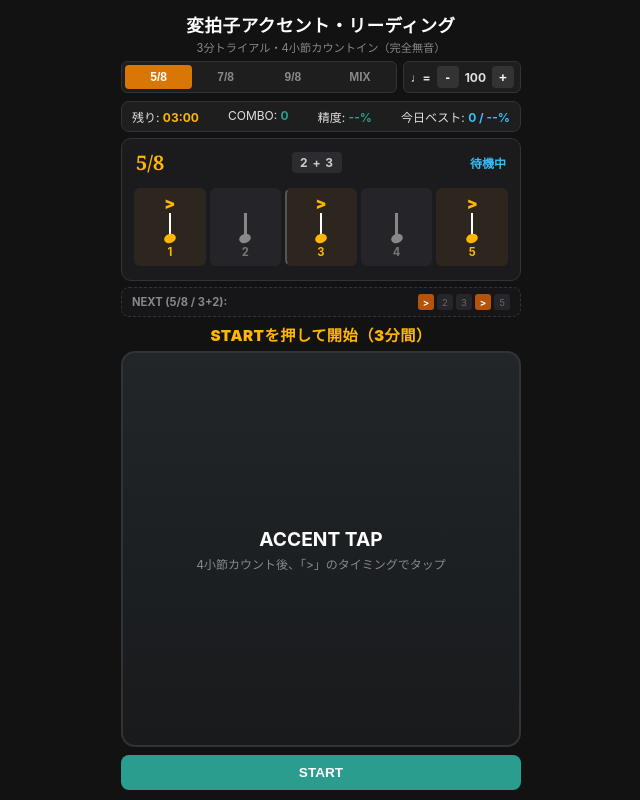
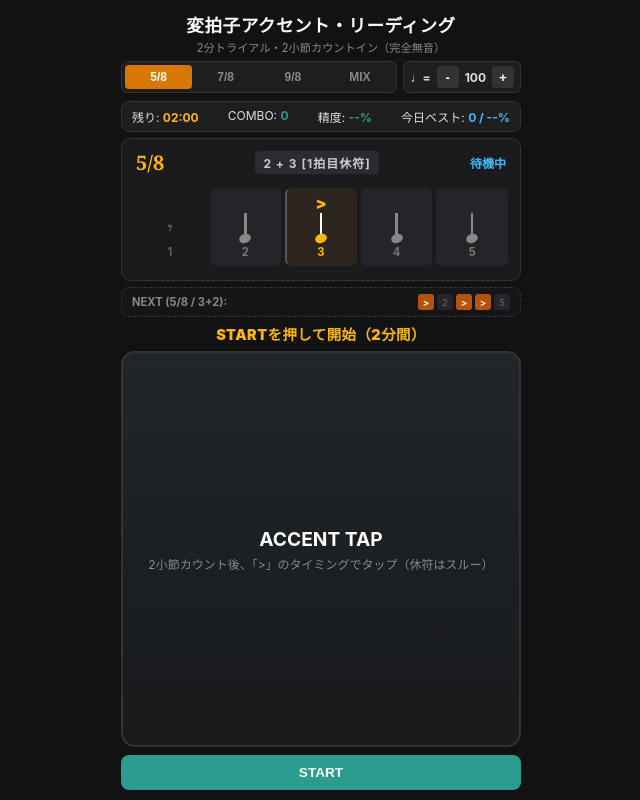
Before and after one commit to seemoreglass6013-cpu/odd-meter, a plain HTML site: page index.html in a window 1280 px wide. Shown: the whole page, without its empty margins (319-959 px from the left). Drawn offline with Linux system fonts and the light colour scheme.

Commit message:
Update index.html

```diff
--- a/index.html
+++ b/index.html
@@ -179,6 +179,10 @@
         .beat-col.accent {
             background: #2d261e;
         }
+        .beat-col.rest-beat {
+            background: #1a1a1d;
+            opacity: 0.75;
+        }
         .beat-col.active {
             border-color: #38bdf8;
             background: #1e3a4c;
@@ -191,10 +195,12 @@
         .beat-col.hit-perfect {
             background: #1b4332 !important;
             border-color: #2a9d8f !important;
+            opacity: 1;
         }
         .beat-col.hit-miss {
             background: #4a1c24 !important;
             border-color: #e63946 !important;
+            opacity: 1;
         }
         .accent-mark {
             font-size: 1rem;
@@ -226,6 +232,12 @@
         }
         .beat-col.accent .note-head {
             background: #ffb703;
+        }
+        .rest-mark {
+            font-size: 1.05rem;
+            font-weight: bold;
+            color: #71717a;
+            line-height: 31px;
         }
         .beat-num {
             font-size: 0.7rem;
@@ -271,6 +283,11 @@
             font-size: 0.6rem;
             color: #666;
         }
+        .mini-block.rest-mini {
+            background: #18181b;
+            color: #52525b;
+            border: 1px dashed #3f3f46;
+        }
         .mini-block.accent {
             background: #b45309;
             color: #fff;
@@ -278,7 +295,7 @@
         }
         #judgement {
             height: 22px;
-            font-size: 0.95rem;
+            font-size: 0.9rem;
             font-weight: 900;
             text-align: center;
             margin-bottom: 6px;
@@ -347,7 +364,7 @@
 
     <header>
         <h1>変拍子アクセント・リーディング</h1>
-        <div class="subtitle">3分トライアル・4小節カウントイン（完全無音）</div>
+        <div class="subtitle">2分トライアル・2小節カウントイン（完全無音）</div>
     </header>
 
     <div class="controls-row">
@@ -366,7 +383,7 @@
     </div>
 
     <div class="stats-panel">
-        <div>残り: <span id="timer-val" class="stat-val timer">03:00</span></div>
+        <div>残り: <span id="timer-val" class="stat-val timer">02:00</span></div>
         <div>COMBO: <span id="combo" class="stat-val">0</span></div>
         <div>精度: <span id="accuracy" class="stat-val">--%</span></div>
         <div>今日ベスト: <span id="today-best" class="stat-val today">0 / --%</span></div>
@@ -386,11 +403,11 @@
         <div id="next-blocks" class="next-blocks"></div>
     </div>
 
-    <div id="judgement" class="j-count">STARTを押して開始（3分間）</div>
+    <div id="judgement" class="j-count">STARTを押して開始（2分間）</div>
 
     <div id="tap-pad">
         <div class="pad-main-text">ACCENT TAP</div>
-        <div class="pad-sub-text">4小節カウント後、「>」のタイミングでタップ</div>
+        <div class="pad-sub-text">2小節カウント後、「>」のタイミングでタップ（休符はスルー）</div>
     </div>
 
     <div class="bottom-bar">
@@ -398,8 +415,8 @@
     </div>
 
     <script>
-        const TRIAL_SECONDS = 180; // 3分間
-        const COUNT_IN_BARS = 4; // 初めの4小節はカウントのみ
+        const TRIAL_SECONDS = 120; // 2分間
+        const COUNT_IN_BARS = 2; // 初めの2小節はカウントのみ
 
         let currentMode = '5';
         let bpm = 100;
@@ -411,7 +428,7 @@
         let currentPattern = null;
         let nextPattern = null;
 
-        let countInBar = 1; // 1〜4
+        let countInBar = 1; // 1〜2
         let isCountIn = true;
         let stepIndex = 0;
         let lastStepTime = 0;
@@ -491,6 +508,7 @@
             return `${m}:${s}`;
         }
 
+        // 各ステップの状態: 0 = 通常音符, 1 = アクセント音符(>), -1 = 休符(𝄾)
         function generatePattern() {
             let modeKey = currentMode;
             if (modeKey === 'MIX') {
@@ -511,10 +529,17 @@
                 }
             }
 
+            // 約35%の確率で1拍目を休符にする（高難易度パターン）
+            const firstBeatRest = Math.random() < 0.35;
+            if (firstBeatRest) {
+                beats[0] = -1;
+            }
+
+            // グループ頭以外の通常音符にアクセントを追加（休符は除外）
             if (Math.random() < 0.3) {
                 let candidates = [];
                 for (let i = 1; i < beats.length; i++) {
-                    if (beats[i] === 0 && beats[i - 1] === 0) {
+                    if (beats[i] === 0 && beats[i - 1] !== 1) {
                         candidates.push(i);
                     }
                 }
@@ -528,7 +553,8 @@
                 meter: choice.meter,
                 groups: choice.groups,
                 beats: beats,
-                groupStarts: groupStarts
+                groupStarts: groupStarts,
+                firstBeatRest: firstBeatRest
             };
         }
 
@@ -550,17 +576,22 @@
         }
 
         function renderScore() {
+            const restTag = currentPattern.firstBeatRest ? ' [1拍目休符]' : '';
             document.getElementById('time-sig').textContent = currentPattern.meter;
-            document.getElementById('grouping-badge').textContent = currentPattern.groups.join(' + ');
+            document.getElementById('grouping-badge').textContent = `${currentPattern.groups.join(' + ')}${restTag}`;
 
             const container = document.getElementById('notes-container');
             container.innerHTML = '';
 
-            currentPattern.beats.forEach((isAccent, i) => {
+            currentPattern.beats.forEach((beatVal, i) => {
+                const isAccent = beatVal === 1;
+                const isRest = beatVal === -1;
+
                 const col = document.createElement('div');
                 col.className = 'beat-col';
                 col.id = `beat-${i}`;
                 if (isAccent) col.classList.add('accent');
+                if (isRest) col.classList.add('rest-beat');
                 if (currentPattern.groupStarts.includes(i) && i !== 0) {
                     col.classList.add('group-start');
                 }
@@ -571,12 +602,20 @@
 
                 const visual = document.createElement('div');
                 visual.className = 'note-visual';
+
+                if (isRest) {
+                    const restEl = document.createElement('div');
+                    restEl.className = 'rest-mark';
+                    restEl.textContent = '𝄾';
+                    visual.appendChild(restEl);
+                } else {
                     const stem = document.createElement('div');
                     stem.className = 'note-stem';
                     const head = document.createElement('div');
                     head.className = 'note-head';
                     visual.appendChild(stem);
                     visual.appendChild(head);
+                }
 
                 const num = document.createElement('div');
                 num.className = 'beat-num';
@@ -588,13 +627,22 @@
                 container.appendChild(col);
             });
 
-            document.getElementById('next-label').textContent = `NEXT (${nextPattern.meter} / ${nextPattern.groups.join('+')}):`;
+            const nextRestTag = nextPattern.firstBeatRest ? ' 休1' : '';
+            document.getElementById('next-label').textContent = `NEXT (${nextPattern.meter} / ${nextPattern.groups.join('+')}${nextRestTag}):`;
             const nextContainer = document.getElementById('next-blocks');
             nextContainer.innerHTML = '';
-            nextPattern.beats.forEach((isAccent, i) => {
+            nextPattern.beats.forEach((beatVal, i) => {
                 const b = document.createElement('div');
-                b.className = 'mini-block' + (isAccent ? ' accent' : '');
-                b.textContent = isAccent ? '>' : (i + 1);
+                if (beatVal === -1) {
+                    b.className = 'mini-block rest-mini';
+                    b.textContent = '休';
+                } else if (beatVal === 1) {
+                    b.className = 'mini-block accent';
+                    b.textContent = '>';
+                } else {
+                    b.className = 'mini-block';
+                    b.textContent = i + 1;
+                }
                 nextContainer.appendChild(b);
             });
         }
@@ -649,7 +697,7 @@
             const acc = totalAccents > 0 ? Math.round((hitAccents / totalAccents) * 100) : null;
             updateTodayBestIfNeeded(maxComboInRun, acc);
             const accLabel = acc !== null ? `${acc}%` : '--%';
-            setJudgement(`3分終了！ 精度:${accLabel} / 最大COMBO:${maxComboInRun}`, 'j-perfect');
+            setJudgement(`2分終了！ 精度:${accLabel} / 最大COMBO:${maxComboInRun}`, 'j-perfect');
         }
 
         function stopGame(isFinished) {
@@ -662,7 +710,7 @@
             document.getElementById('bar-status').textContent = '停止中';
             if (!isFinished) {
                 document.getElementById('timer-val').textContent = formatTime(TRIAL_SECONDS);
-                setJudgement('STARTを押して開始（3分間）', 'j-count');
+                setJudgement('STARTを押して開始（2分間）', 'j-count');
             }
             document.querySelectorAll('.beat-col').forEach(c => c.classList.remove('active'));
         }
@@ -750,7 +798,9 @@
 
             if (stepJudged[targetIdx]) return;
 
-            if (currentPattern.beats[targetIdx] === 1) {
+            const beatState = currentPattern.beats[targetIdx];
+
+            if (beatState === 1) {
                 stepJudged[targetIdx] = true;
                 hitAccents++;
                 combo++;
@@ -771,12 +821,14 @@
                     setJudgement('GREAT!', 'j-great');
                 }
             } else {
+                // 休符（-1）や通常音符（0）を叩いた場合はお手つき
                 stepJudged[targetIdx] = true;
                 combo = 0;
                 updateStats();
                 const col = document.getElementById(`beat-${targetIdx}`);
                 if (col) col.classList.add('hit-miss');
-                setJudgement('MISS (裏拍お手つき)', 'j-miss');
+                const reason = beatState === -1 ? 'MISS (休符をお手つき)' : 'MISS (裏拍お手つき)';
+                setJudgement(reason, 'j-miss');
             }
         }
 
```
Lines whose indentation alone changed are shown as unchanged.
